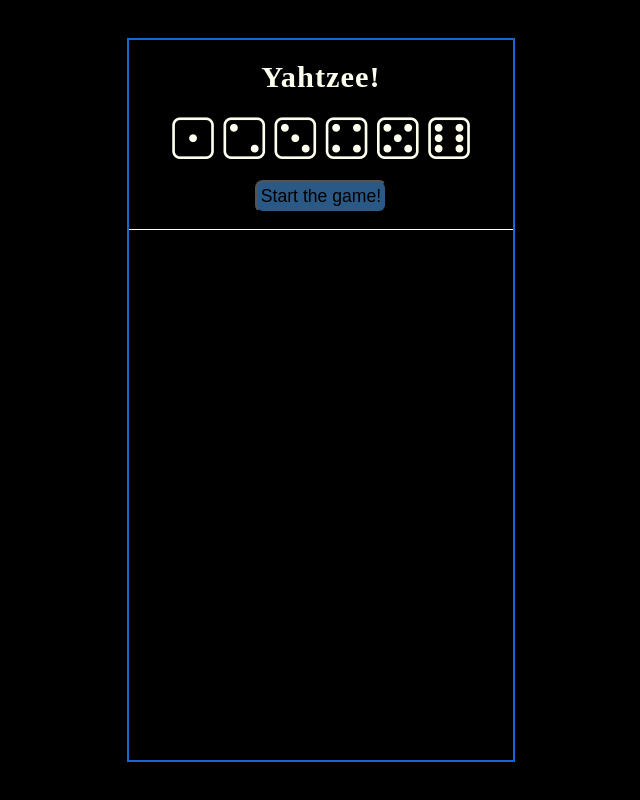
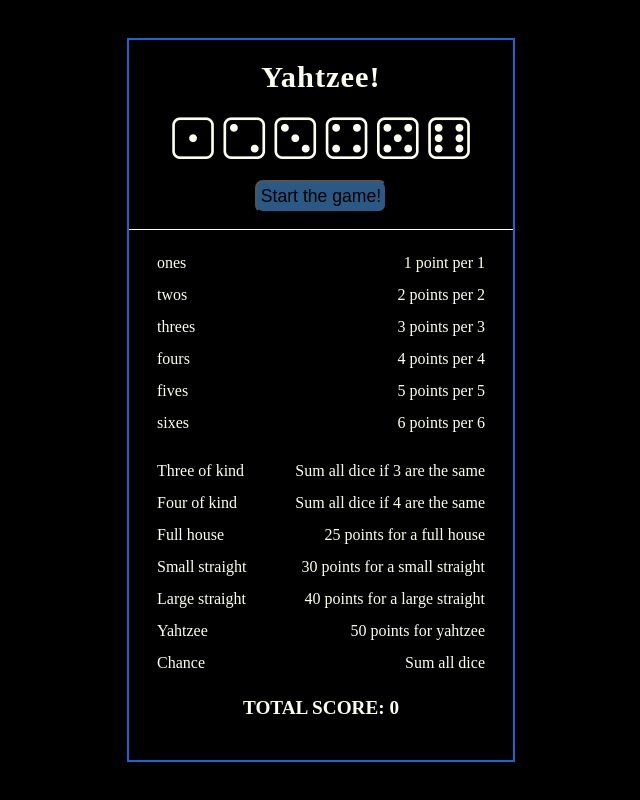
Before and after one commit to Kameal22/yahtzee-app, a React (Create React App) app: page / in a window 1280 px wide. Shown: the whole page, without its empty margins (319-959 px from the left). Built offline with nearby package versions, Linux system fonts and the light colour scheme.

Commit message:
Some changes

```diff
--- a/package.json
+++ b/package.json
@@ -10,6 +10,7 @@
     "react": "^17.0.2",
     "react-dom": "^17.0.2",
     "react-scripts": "4.0.3",
+    "uuid": "^8.3.2",
     "web-vitals": "^1.1.2"
   },
   "scripts": {
--- a/src/Yahtzee.js
+++ b/src/Yahtzee.js
@@ -1,6 +1,7 @@
 import './gameStyles/Yahtzee.css'
 import {Component} from 'react'
 import Dices from './gameDices/Dices';
+import Rules from './gameRules/Rules';
 
 class Yahtzee extends Component{
 
@@ -10,6 +11,8 @@ class Yahtzee extends Component{
 
         <Dices />
 
+        <Rules />
+
       </div>
     )
   }
--- a/src/gameDices/Dices.js
+++ b/src/gameDices/Dices.js
@@ -23,7 +23,10 @@ class Dices extends Component{
       ],
       numRolls : 2,
       countPointsTime : false,
-      gameStart : false
+      gameStart : false,
+      chosenDices : [
+
+      ]
     }
   }
 
@@ -62,6 +65,7 @@ class Dices extends Component{
   }}
 
   chooseDice = (id) =>{
+    if(this.state.gameStart){
     const dicesAfterChose = this.state.dices.map(dice =>{
       if(dice.id === id){
         return {...dice, isChosen : !dice.isChosen}
@@ -72,6 +76,7 @@ class Dices extends Component{
     this.setState({
       dices : dicesAfterChose,
     })
+  }
   }
 
   render(){
--- a/src/gameRules/Rule.js
+++ b/src/gameRules/Rule.js
@@ -0,0 +1,19 @@
+import '../gameStyles/Rule.css'
+import {Component} from 'react'
+
+class Rule extends Component{
+
+  render(){
+    return(
+      <div className = "ruleDiv" onClick = {this.handleCount}>
+
+        <p className = "ruleDescr">{this.props.rule}</p>
+
+        <p className = "rulePoints">{this.props.points}</p>
+
+      </div>
+    )
+  }
+}
+
+export default Rule;
--- a/src/gameRules/Rules.js
+++ b/src/gameRules/Rules.js
@@ -0,0 +1,68 @@
+import '../gameStyles/Rules.css'
+import {Component} from 'react'
+import Rule from './Rule';
+import { v4 as uuidv4 } from 'uuid';
+
+class Rules extends Component{
+
+    static defaultProps = {
+        gameRules : [
+            {rule : 'ones', points : '1 point per 1', id : 1},
+            {rule : 'twos', points : '2 points per 2', id : 2},
+            {rule : 'threes', points : '3 points per 3', id : 3},
+            {rule : 'fours', points : '4 points per 4', id : 4},
+            {rule : 'fives', points : '5 points per 5', id : 5},
+            {rule : 'sixes', points : '6 points per 6', id : 6}
+        ],
+        moreRules : [
+            {rule : 'Three of kind', points : 'Sum all dice if 3 are the same'},
+            {rule : 'Four of kind', points : 'Sum all dice if 4 are the same'},
+            {rule : 'Full house', points : ' 25 points for a full house'},
+            {rule : 'Small straight', points : '30 points for a small straight'},
+            {rule : 'Large straight', points : '40 points for a large straight'},
+            {rule : 'Yahtzee', points : '50 points for yahtzee'},
+            {rule : 'Chance', points : 'Sum all dice'}
+        ]
+    }
+
+    basicRulesFunc = (rule, points) =>{
+        //which basic rule was clicked, and how many points should be added.
+
+        //RULE - ones, POINTS - map over (to be done) chosen dices array and count how many ones are there.
+    }
+
+    constructor(props){
+        super(props)
+        this.state = {
+            score : 0
+        }
+    }
+
+  render(){
+    return(
+      <div>
+
+        <div className = "rulesDiv">
+
+            {this.props.gameRules.map(rule =>{
+                return <Rule rule = {rule.rule} points = {rule.points} key = {uuidv4()}/>
+            })}
+
+        </div>
+
+        <div className = "moreRulesDiv">
+
+            {this.props.moreRules.map(rule =>{
+                return <Rule rule = {rule.rule} points = {rule.points} key = {uuidv4()}/>
+            })}
+
+        </div>
+
+        <p className = "score">{`TOTAL SCORE: ${this.state.score}`}</p>
+
+      </div>
+    )
+  }
+}
+
+export default Rules;
--- a/src/gameStyles/Rule.css
+++ b/src/gameStyles/Rule.css
@@ -0,0 +1,18 @@
+.ruleDiv{
+    color: ivory;
+    display: flex;
+    justify-content: space-between;
+    height: 4vh;
+}
+
+.ruleDiv:hover{
+    cursor: pointer;
+}
+
+.ruleDescr{
+    margin-left: 1em;
+}
+
+.rulePoints{
+    margin-right: 1em;
+}
--- a/src/gameStyles/Rules.css
+++ b/src/gameStyles/Rules.css
@@ -0,0 +1,17 @@
+.rulesDiv{
+    padding: 8px 12px;
+}
+
+.moreRulesDiv{
+    padding: 8px 12px;
+}
+
+.score{
+    color: ivory;
+    text-align: center;
+    width: 50%;
+    font-size: 1.2em;
+    font-weight: bold;
+    margin-left: auto;
+    margin-right: auto;
+}
```
Also changed, not shown: 1 other file (tests, documents, lock files or other folders).
